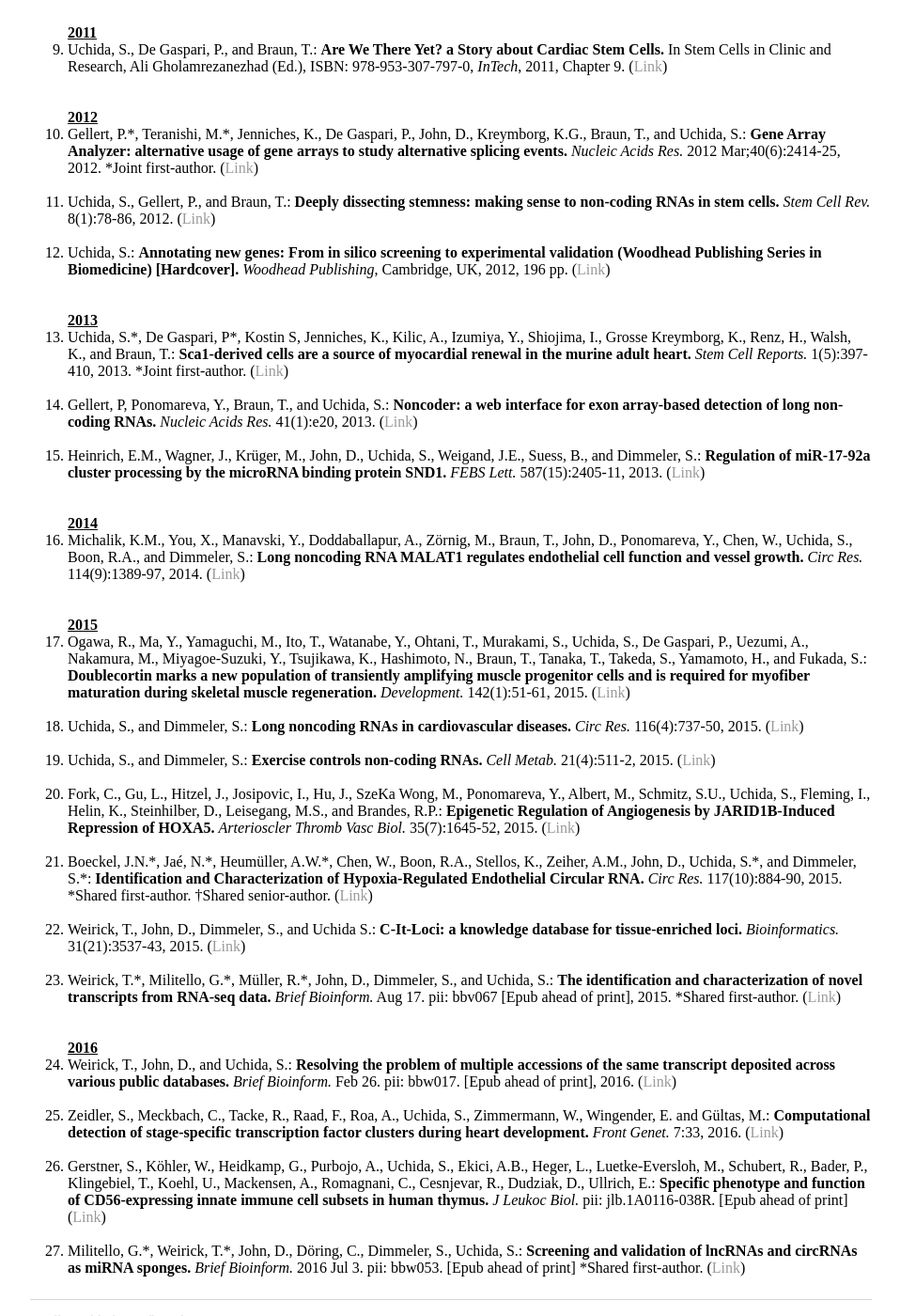
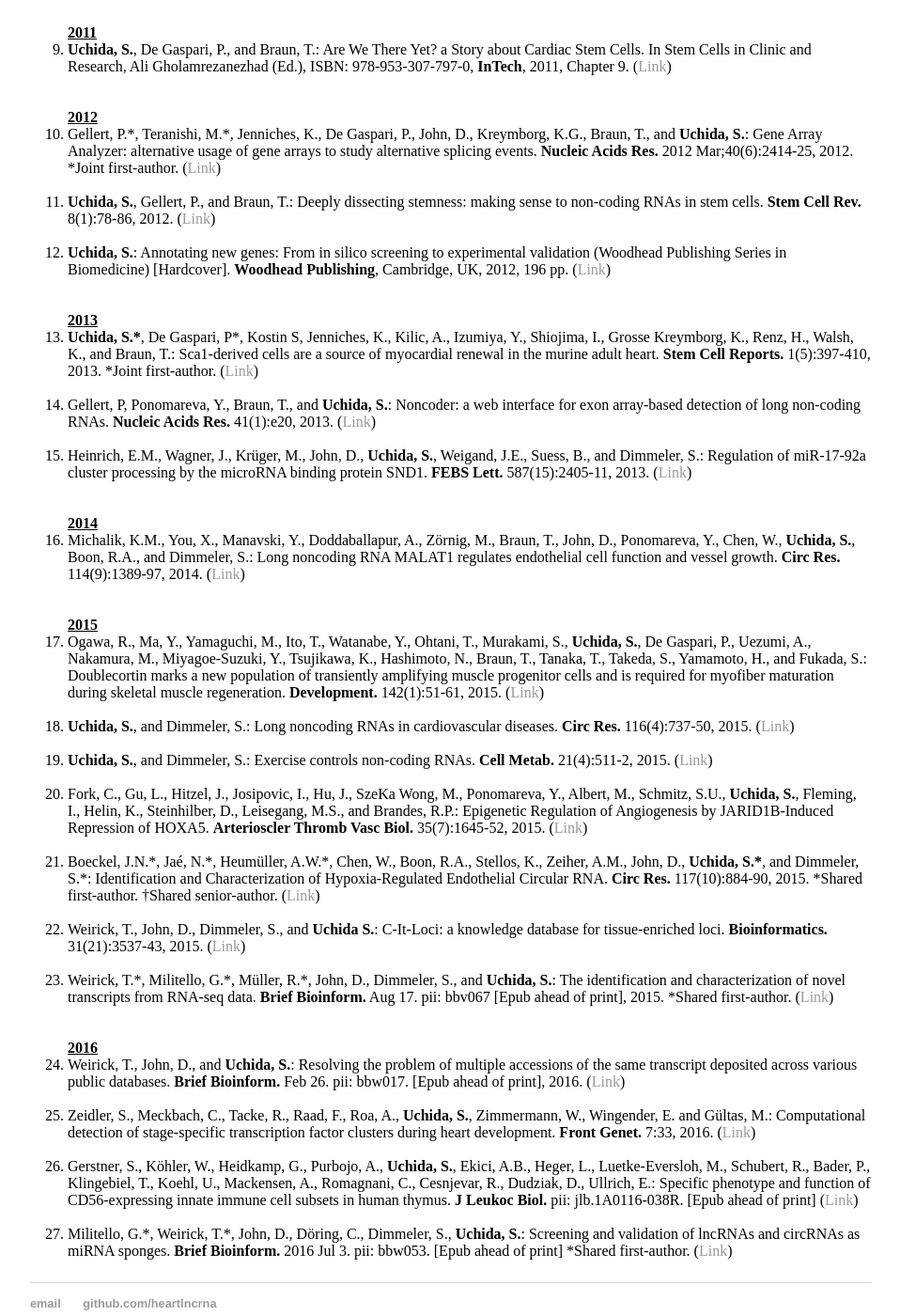
Before and after one commit to heartlncrna/heartlncrna.github.io, a Jekyll site: the page publications/pub_list.html, which Jekyll copies as it is, in a window 1280 px wide and 1400 px high, scrolled down 842 px. Shown: the whole window at 94% size, without its empty margins (160-1118 px from the left). Built offline with Jekyll 4.4.1, drawn with Linux system fonts in a browser that asks for light colours; some of the changed text lies outside the part shown.

Commit message:
Update pub_list.html

```diff
--- a/publications/pub_list.html
+++ b/publications/pub_list.html
@@ -31,124 +31,124 @@
 
 				<br>
 
-				<li>Fushimi, K., Uchida, S., Matsushita, R., and Tsukahara, T.: <b>Prediction of tertiary structure of NSSRs' RNA recognition motif and the RNA binding activity.</b> <i>Sci. Tech. Adv. Mater.</i> 6:475-483, 2005.</li>
+				<li>Fushimi, K., <b>Uchida, S.</b>, Matsushita, R., and Tsukahara, T.: Prediction of tertiary structure of NSSRs' RNA recognition motif and the RNA binding activity. <b>Sci. Tech. Adv. Mater.</b> 6:475-483, 2005.</li>
 			<br>
 			<br>
 
 			<strong><u> 2007 </u></strong>
-				<li>Uchida, S., Fuke, S., and Tsukahara, T.: <b>Upregulations of Gata4 and oxytocin receptor are important in cardiomyocyte differentiation processes of P19CL6 cells.</b> <i>J Cell Biochem.</i> 100(3):629-41, 2007. (<a href="http://onlinelibrary.wiley.com/doi/10.1002/jcb.21094/abstract?systemMessage=Wiley+Online+Library+will+have+be+unavailable+on+Saturday+5th+December+from+10:00-14:00+GMT+/+05:00-09:00+EST+/+18:00-22:00+SGT+for+essential+maintenance.+Apologies+for+the+inconvenience."><span class="ptHyperlink">Link</span></a>)</li>
+				<li><b>Uchida, S.</b>, Fuke, S., and Tsukahara, T.: Upregulations of Gata4 and oxytocin receptor are important in cardiomyocyte differentiation processes of P19CL6 cells. <b>J Cell Biochem.</b> 100(3):629-41, 2007. (<a href="http://onlinelibrary.wiley.com/doi/10.1002/jcb.21094/abstract?systemMessage=Wiley+Online+Library+will+have+be+unavailable+on+Saturday+5th+December+from+10:00-14:00+GMT+/+05:00-09:00+EST+/+18:00-22:00+SGT+for+essential+maintenance.+Apologies+for+the+inconvenience."><span class="ptHyperlink">Link</span></a>)</li>
 			<br>
 			<br>
 
 			<strong><u> 2008 </u></strong>
-				<li>Belema-Bedada, F., Uchida, S., Martire, A., Kostin, S., and Braun, T.: <b>Efficient homing of multipotent adult mesenchymal stem cells depends on FROUNT-mediated clustering of CCR2.</b> <i>Cell Stem Cell.</i> 2(6):566-75, 2008. (<a href="http://www.sciencedirect.com/science/article/pii/S193459090800115X"><span class="ptHyperlink">Link</span></a>)</li>
+				<li>Belema-Bedada, F., <b>Uchida, S.</b>, Martire, A., Kostin, S., and Braun, T.: Efficient homing of multipotent adult mesenchymal stem cells depends on FROUNT-mediated clustering of CCR2. <b>Cell Stem Cell.</b> 2(6):566-75, 2008. (<a href="http://www.sciencedirect.com/science/article/pii/S193459090800115X"><span class="ptHyperlink">Link</span></a>)</li>
 			<br>
 			<br>
 
 			<strong><u> 2009 </u></strong>
-				<li>Uchida, S.*, Schneider, A.*, Wiesnet, M., Jungblut, B., Zarjitskaya, P., Jenniches, K., Kreymborg, K.G., Seeger, W., and Braun, T.: <b>An integrated approach for the systematic identification and characterization of heart-enriched genes with unknown functions.</b> <i>BMC Genomics.</i> 10:100, 2009. *Shared first-author. (<a href="http://www.biomedcentral.com/1471-2164/10/100"><span class="ptHyperlink">Link</span></a>)</li>
+				<li><b>Uchida, S.*</b>, Schneider, A.*, Wiesnet, M., Jungblut, B., Zarjitskaya, P., Jenniches, K., Kreymborg, K.G., Seeger, W., and Braun, T.: An integrated approach for the systematic identification and characterization of heart-enriched genes with unknown functions. <b>BMC Genomics.</b> 10:100, 2009. *Shared first-author. (<a href="http://www.biomedcentral.com/1471-2164/10/100"><span class="ptHyperlink">Link</span></a>)</li>
 
 				<br>
 
-				<li>Gellert, P., Uchida, S., and Braun, T.: <b>Exon Array Analyzer: a web interface for Affymetrix exon array analysis.</b> <i>Bioinformatics.</i> 25(24):3323-4, 2009. (<a href="http://bioinformatics.oxfordjournals.org/content/25/24/3323.long"><span class="ptHyperlink">Link</span></a>)</li>
+				<li>Gellert, P., <b>Uchida, S.</b>, and Braun, T.: Exon Array Analyzer: a web interface for Affymetrix exon array analysis. <b>Bioinformatics.</b> 25(24):3323-4, 2009. (<a href="http://bioinformatics.oxfordjournals.org/content/25/24/3323.long"><span class="ptHyperlink">Link</span></a>)</li>
 
 			<br>
 			<br>
 
 			<strong><u> 2010 </u></strong>
-				<li>Gellert, P., Jenniches, K.*, Braun, T., and Uchida, S.: <b>C-It: a knowledge database for tissue-enriched genes.</b> <i>Bioinformatics.</i> 26(18):2328-33, 2010. (<a href="http://bioinformatics.oxfordjournals.org/content/26/18/2328.long"><span class="ptHyperlink">Link</span></a>)</li>
+				<li>Gellert, P., Jenniches, K.*, Braun, T., and <b>Uchida, S.</b>: C-It: a knowledge database for tissue-enriched genes. <b>Bioinformatics.</b> 26(18):2328-33, 2010. (<a href="http://bioinformatics.oxfordjournals.org/content/26/18/2328.long"><span class="ptHyperlink">Link</span></a>)</li>
 
 				<br>
 
-				<li>Kreymborg, K.g., Uchida, S., Gellert, P., Schneider, A., Boettger, T., Voswinckel, R., Wietelmann, A., Szibor, M., Weissmann, N., Ghofrani, A.H., Schermuly, R., Schranz, D., Seeger, W., and Braun, T.: <b>Identification of right heart-enriched genes in a murine model of chronic outflow tract obstruction.</b> <i>J Mol Cell Cardiol.</i> 49(4):598-605, 2010. (<a href="http://www.sciencedirect.com/science/article/pii/S0022282810002798"><span class="ptHyperlink">Link</span></a>)</li>
+				<li>Kreymborg, K.g., <b>Uchida, S.</b>, Gellert, P., Schneider, A., Boettger, T., Voswinckel, R., Wietelmann, A., Szibor, M., Weissmann, N., Ghofrani, A.H., Schermuly, R., Schranz, D., Seeger, W., and Braun, T.: Identification of right heart-enriched genes in a murine model of chronic outflow tract obstruction. <b>J Mol Cell Cardiol.</b> 49(4):598-605, 2010. (<a href="http://www.sciencedirect.com/science/article/pii/S0022282810002798"><span class="ptHyperlink">Link</span></a>)</li>
 
 			<br>
 			<br>
 
 			<strong><u> 2011 </u></strong>
-				<li>Uchida, S., De Gaspari, P., and Braun, T.: <b>Are We There Yet? a Story about Cardiac Stem Cells.</b> In Stem Cells in Clinic and Research, Ali Gholamrezanezhad (Ed.), ISBN: 978-953-307-797-0, <i>InTech</i>, 2011, Chapter 9. (<a href="http://www.intechopen.com/books/howtoreference/stem-cells-in-clinic-and-research/are-we-there-yet-a-story-about-cardiac-stem-cells"><span class="ptHyperlink">Link</span></a>)</li>
+				<li><b>Uchida, S.</b>, De Gaspari, P., and Braun, T.: Are We There Yet? a Story about Cardiac Stem Cells. In Stem Cells in Clinic and Research, Ali Gholamrezanezhad (Ed.), ISBN: 978-953-307-797-0, <b>InTech</b>, 2011, Chapter 9. (<a href="http://www.intechopen.com/books/howtoreference/stem-cells-in-clinic-and-research/are-we-there-yet-a-story-about-cardiac-stem-cells"><span class="ptHyperlink">Link</span></a>)</li>
 
 			<br>
 			<br>
 
 			<strong><u> 2012 </u></strong>
-				<li>Gellert, P.*, Teranishi, M.*, Jenniches, K., De Gaspari, P., John, D., Kreymborg, K.G., Braun, T., and Uchida, S.: <b>Gene Array Analyzer: alternative usage of gene arrays to study alternative splicing events.</b> <i>Nucleic Acids Res.</i> 2012 Mar;40(6):2414-25, 2012. *Joint first-author. (<a href="http://nar.oxfordjournals.org/content/40/6/2414.long"><span class="ptHyperlink">Link</span></a>)</li>
+				<li>Gellert, P.*, Teranishi, M.*, Jenniches, K., De Gaspari, P., John, D., Kreymborg, K.G., Braun, T., and <b>Uchida, S.</b>: Gene Array Analyzer: alternative usage of gene arrays to study alternative splicing events. <b>Nucleic Acids Res.</b> 2012 Mar;40(6):2414-25, 2012. *Joint first-author. (<a href="http://nar.oxfordjournals.org/content/40/6/2414.long"><span class="ptHyperlink">Link</span></a>)</li>
 
 				<br>
 
-				<li>Uchida, S., Gellert, P., and Braun, T.: <b>Deeply dissecting stemness: making sense to non-coding RNAs in stem cells.</b> <i>Stem Cell Rev.</i> 8(1):78-86, 2012. (<a href="http://link.springer.com/article/10.1007%2Fs12015-011-9294-y"><span class="ptHyperlink">Link</span></a>)</li>
+				<li><b>Uchida, S.</b>, Gellert, P., and Braun, T.: Deeply dissecting stemness: making sense to non-coding RNAs in stem cells. <b>Stem Cell Rev.</b> 8(1):78-86, 2012. (<a href="http://link.springer.com/article/10.1007%2Fs12015-011-9294-y"><span class="ptHyperlink">Link</span></a>)</li>
 
 				<br>
 
-				<li>Uchida, S.: <b>Annotating new genes: From in silico screening to experimental validation (Woodhead Publishing Series in Biomedicine) [Hardcover].</b> <i>Woodhead Publishing</i>, Cambridge, UK, 2012, 196 pp. (<a href="http://store.elsevier.com/Annotating-New-Genes/Shizuka-Uchida/isbn-9781908818126/"><span class="ptHyperlink">Link</span></a>)</li>
+				<li><b>Uchida, S.</b>: Annotating new genes: From in silico screening to experimental validation (Woodhead Publishing Series in Biomedicine) [Hardcover]. <b>Woodhead Publishing</b>, Cambridge, UK, 2012, 196 pp. (<a href="http://store.elsevier.com/Annotating-New-Genes/Shizuka-Uchida/isbn-9781908818126/"><span class="ptHyperlink">Link</span></a>)</li>
 
 			<br>
 			<br>
 
 			<strong><u> 2013 </u></strong>
-				<li>Uchida, S.*, De Gaspari, P*, Kostin S, Jenniches, K., Kilic, A., Izumiya, Y., Shiojima, I., Grosse Kreymborg, K., Renz, H., Walsh, K., and Braun, T.: <b>Sca1-derived cells are a source of myocardial renewal in the murine adult heart.</b> <i>Stem Cell Reports.</i> 1(5):397-410, 2013. *Joint first-author. (<a href="http://www.sciencedirect.com/science/article/pii/S221367111300091X"><span class="ptHyperlink">Link</span></a>)</li>
+				<li><b>Uchida, S.*</b>, De Gaspari, P*, Kostin S, Jenniches, K., Kilic, A., Izumiya, Y., Shiojima, I., Grosse Kreymborg, K., Renz, H., Walsh, K., and Braun, T.: Sca1-derived cells are a source of myocardial renewal in the murine adult heart. <b>Stem Cell Reports.</b> 1(5):397-410, 2013. *Joint first-author. (<a href="http://www.sciencedirect.com/science/article/pii/S221367111300091X"><span class="ptHyperlink">Link</span></a>)</li>
 
 				<br>
 
-				<li>Gellert, P, Ponomareva, Y., Braun, T., and Uchida, S.: <b>Noncoder: a web interface for exon array-based detection of long non-coding RNAs.</b> <i>Nucleic Acids Res.</i> 41(1):e20, 2013. (<a href="http://nar.oxfordjournals.org/content/41/1/e20.long"><span class="ptHyperlink">Link</span></a>)</li>
+				<li>Gellert, P, Ponomareva, Y., Braun, T., and <b>Uchida, S.</b>: Noncoder: a web interface for exon array-based detection of long non-coding RNAs. <b>Nucleic Acids Res.</b> 41(1):e20, 2013. (<a href="http://nar.oxfordjournals.org/content/41/1/e20.long"><span class="ptHyperlink">Link</span></a>)</li>
 
 				<br>
 
-				<li>Heinrich, E.M., Wagner, J., Krüger, M., John, D., Uchida, S., Weigand, J.E., Suess, B., and Dimmeler, S.: <b>Regulation of miR-17-92a cluster processing by the microRNA binding protein SND1.</b> <i>FEBS Lett.</i> 587(15):2405-11, 2013. (<a href="http://www.sciencedirect.com/science/article/pii/S0014579313004547"><span class="ptHyperlink">Link</span></a>)</li>
+				<li>Heinrich, E.M., Wagner, J., Krüger, M., John, D., <b>Uchida, S.</b>, Weigand, J.E., Suess, B., and Dimmeler, S.: Regulation of miR-17-92a cluster processing by the microRNA binding protein SND1. <b>FEBS Lett.</b> 587(15):2405-11, 2013. (<a href="http://www.sciencedirect.com/science/article/pii/S0014579313004547"><span class="ptHyperlink">Link</span></a>)</li>
 
 			<br>
 			<br>
 
 			<strong><u> 2014 </u></strong>
-				<li>Michalik, K.M., You, X., Manavski, Y., Doddaballapur, A., Zörnig, M., Braun, T., John, D., Ponomareva, Y., Chen, W., Uchida, S., Boon, R.A., and Dimmeler, S.: <b>Long noncoding RNA MALAT1 regulates endothelial cell function and vessel growth.</b> <i>Circ Res.</i> 114(9):1389-97, 2014. (<a href="http://circres.ahajournals.org/content/114/9/1389.long"><span class="ptHyperlink">Link</span></a>)</li>
+				<li>Michalik, K.M., You, X., Manavski, Y., Doddaballapur, A., Zörnig, M., Braun, T., John, D., Ponomareva, Y., Chen, W., <b>Uchida, S.</b>, Boon, R.A., and Dimmeler, S.: Long noncoding RNA MALAT1 regulates endothelial cell function and vessel growth. <b>Circ Res.</b> 114(9):1389-97, 2014. (<a href="http://circres.ahajournals.org/content/114/9/1389.long"><span class="ptHyperlink">Link</span></a>)</li>
 
 			<br>
 			<br>
 
 			<strong><u> 2015 </u></strong>
-				<li>Ogawa, R., Ma, Y., Yamaguchi, M., Ito, T., Watanabe, Y., Ohtani, T., Murakami, S., Uchida, S., De Gaspari, P., Uezumi, A., Nakamura, M., Miyagoe-Suzuki, Y., Tsujikawa, K., Hashimoto, N., Braun, T., Tanaka, T., Takeda, S., Yamamoto, H., and Fukada, S.: <b>Doublecortin marks a new population of transiently amplifying muscle progenitor cells and is required for myofiber maturation during skeletal muscle regeneration.</b> <i>Development.</i> 142(1):51-61, 2015. (<a href="http://dev.biologists.org/content/142/1/51.long"><span class="ptHyperlink">Link</span></a>)</li>
+				<li>Ogawa, R., Ma, Y., Yamaguchi, M., Ito, T., Watanabe, Y., Ohtani, T., Murakami, S., <b>Uchida, S.</b>, De Gaspari, P., Uezumi, A., Nakamura, M., Miyagoe-Suzuki, Y., Tsujikawa, K., Hashimoto, N., Braun, T., Tanaka, T., Takeda, S., Yamamoto, H., and Fukada, S.: Doublecortin marks a new population of transiently amplifying muscle progenitor cells and is required for myofiber maturation during skeletal muscle regeneration. <b>Development.</b> 142(1):51-61, 2015. (<a href="http://dev.biologists.org/content/142/1/51.long"><span class="ptHyperlink">Link</span></a>)</li>
 
 				<br>
 
-				<li>Uchida, S., and Dimmeler, S.: <b>Long noncoding RNAs in cardiovascular diseases.</b> <i>Circ Res.</i> 116(4):737-50, 2015. (<a href="http://circres.ahajournals.org/content/116/4/737.long"><span class="ptHyperlink">Link</span></a>)</li>
+				<li><b>Uchida, S.</b>, and Dimmeler, S.: Long noncoding RNAs in cardiovascular diseases. <b>Circ Res.</b> 116(4):737-50, 2015. (<a href="http://circres.ahajournals.org/content/116/4/737.long"><span class="ptHyperlink">Link</span></a>)</li>
 
 				<br>
 
-				<li>Uchida, S., and Dimmeler, S.: <b>Exercise controls non-coding RNAs.</b> <i>Cell Metab.</i> 21(4):511-2, 2015. (<a href="http://www.sciencedirect.com/science/article/pii/S1550413115001175"><span class="ptHyperlink">Link</span></a>)</li>
+				<li><b>Uchida, S.</b>, and Dimmeler, S.: Exercise controls non-coding RNAs. <b>Cell Metab.</b> 21(4):511-2, 2015. (<a href="http://www.sciencedirect.com/science/article/pii/S1550413115001175"><span class="ptHyperlink">Link</span></a>)</li>
 
 				<br>
 
-				<li>Fork, C., Gu, L., Hitzel, J., Josipovic, I., Hu, J., SzeKa Wong, M., Ponomareva, Y., Albert, M., Schmitz, S.U., Uchida, S., Fleming, I., Helin, K., Steinhilber, D., Leisegang, M.S., and Brandes, R.P.: <b>Epigenetic Regulation of Angiogenesis by JARID1B-Induced Repression of HOXA5.</b> <i>Arterioscler Thromb Vasc Biol.</i> 35(7):1645-52, 2015. (<a href="http://atvb.ahajournals.org/content/35/7/1645.long"><span class="ptHyperlink">Link</span></a>)</li>
+				<li>Fork, C., Gu, L., Hitzel, J., Josipovic, I., Hu, J., SzeKa Wong, M., Ponomareva, Y., Albert, M., Schmitz, S.U., <b>Uchida, S.</b>, Fleming, I., Helin, K., Steinhilber, D., Leisegang, M.S., and Brandes, R.P.: Epigenetic Regulation of Angiogenesis by JARID1B-Induced Repression of HOXA5. <b>Arterioscler Thromb Vasc Biol.</b> 35(7):1645-52, 2015. (<a href="http://atvb.ahajournals.org/content/35/7/1645.long"><span class="ptHyperlink">Link</span></a>)</li>
 
 				<br>
 
-				<li>Boeckel, J.N.*, Jaé, N.*, Heumüller, A.W.*, Chen, W., Boon, R.A., Stellos, K., Zeiher, A.M., John, D., Uchida, S.*, and Dimmeler, S.*: <b>Identification and Characterization of Hypoxia-Regulated Endothelial Circular RNA.</b> <i>Circ Res.</i> 117(10):884-90, 2015. *Shared first-author. †Shared senior-author. (<a href="http://circres.ahajournals.org/content/117/10/884.long"><span class="ptHyperlink">Link</span></a>)</li>
+				<li>Boeckel, J.N.*, Jaé, N.*, Heumüller, A.W.*, Chen, W., Boon, R.A., Stellos, K., Zeiher, A.M., John, D., <b>Uchida, S.*</b>, and Dimmeler, S.*: Identification and Characterization of Hypoxia-Regulated Endothelial Circular RNA. <b>Circ Res.</b> 117(10):884-90, 2015. *Shared first-author. †Shared senior-author. (<a href="http://circres.ahajournals.org/content/117/10/884.long"><span class="ptHyperlink">Link</span></a>)</li>
 
 				<br>
 
-				<li>Weirick, T., John, D., Dimmeler, S., and Uchida S.: <b>C-It-Loci: a knowledge database for tissue-enriched loci.</b> <i>Bioinformatics.</i> 31(21):3537-43, 2015. (<a href="http://bioinformatics.oxfordjournals.org/content/31/21/3537.long"><span class="ptHyperlink">Link</span></a>)</li>
+				<li>Weirick, T., John, D., Dimmeler, S., and <b>Uchida S.</b>: C-It-Loci: a knowledge database for tissue-enriched loci. <b>Bioinformatics.</b> 31(21):3537-43, 2015. (<a href="http://bioinformatics.oxfordjournals.org/content/31/21/3537.long"><span class="ptHyperlink">Link</span></a>)</li>
 
 				<br>
 
-				<li>Weirick, T.*, Militello, G.*, Müller, R.*, John, D., Dimmeler, S., and Uchida, S.: <b>The identification and characterization of novel transcripts from RNA-seq data.</b> <i>Brief Bioinform.</i> Aug 17. pii: bbv067 [Epub ahead of print], 2015. *Shared first-author. (<a href="http://bib.oxfordjournals.org/content/early/2015/08/13/bib.bbv067.abstract"><span class="ptHyperlink">Link</span></a>)</li>
+				<li>Weirick, T.*, Militello, G.*, Müller, R.*, John, D., Dimmeler, S., and <b>Uchida, S.</b>: The identification and characterization of novel transcripts from RNA-seq data. <b>Brief Bioinform.</b> Aug 17. pii: bbv067 [Epub ahead of print], 2015. *Shared first-author. (<a href="http://bib.oxfordjournals.org/content/early/2015/08/13/bib.bbv067.abstract"><span class="ptHyperlink">Link</span></a>)</li>
 
 			<br>
 			<br>
 
 			<strong><u> 2016 </u></strong>
-				<li>Weirick, T., John, D., and Uchida, S.: <b>Resolving the problem of multiple accessions of the same transcript deposited across various public databases.</b> <i>Brief Bioinform.</i> Feb 26. pii: bbw017. [Epub ahead of print], 2016. (<a href="http://bib.oxfordjournals.org/content/early/2016/02/20/bib.bbw017.abstract"><span class="ptHyperlink">Link</span></a>)</li>
+				<li>Weirick, T., John, D., and <b>Uchida, S.</b>: Resolving the problem of multiple accessions of the same transcript deposited across various public databases. <b>Brief Bioinform.</b> Feb 26. pii: bbw017. [Epub ahead of print], 2016. (<a href="http://bib.oxfordjournals.org/content/early/2016/02/20/bib.bbw017.abstract"><span class="ptHyperlink">Link</span></a>)</li>
 
 				<br>
 
-				<li>Zeidler, S., Meckbach, C., Tacke, R., Raad, F., Roa, A., Uchida, S., Zimmermann, W., Wingender, E. and Gültas, M.: <b>Computational detection of stage-specific transcription factor clusters during heart development.</b> <i>Front Genet.</i> 7:33, 2016. (<a href="http://journal.frontiersin.org/article/10.3389/fgene.2016.00033/full"><span class="ptHyperlink">Link</span></a>)</li>
+				<li>Zeidler, S., Meckbach, C., Tacke, R., Raad, F., Roa, A., <b>Uchida, S.</b>, Zimmermann, W., Wingender, E. and Gültas, M.: Computational detection of stage-specific transcription factor clusters during heart development. <b>Front Genet.</b> 7:33, 2016. (<a href="http://journal.frontiersin.org/article/10.3389/fgene.2016.00033/full"><span class="ptHyperlink">Link</span></a>)</li>
 
 				<br>
 
-				<li>Gerstner, S., Köhler, W., Heidkamp, G., Purbojo, A., Uchida, S., Ekici, A.B., Heger, L., Luetke-Eversloh, M., Schubert, R., Bader, P., Klingebiel, T., Koehl, U., Mackensen, A., Romagnani, C., Cesnjevar, R., Dudziak, D., Ullrich, E.: <b>Specific phenotype and function of CD56-expressing innate immune cell subsets in human thymus.</b> <i>J Leukoc Biol.</i> pii: jlb.1A0116-038R. [Epub ahead of print] (<a href="http://www.jleukbio.org/content/early/2016/06/28/jlb.1A0116-038R.abstract"><span class="ptHyperlink">Link</span></a>)</li>
+				<li>Gerstner, S., Köhler, W., Heidkamp, G., Purbojo, A., <b>Uchida, S.</b>, Ekici, A.B., Heger, L., Luetke-Eversloh, M., Schubert, R., Bader, P., Klingebiel, T., Koehl, U., Mackensen, A., Romagnani, C., Cesnjevar, R., Dudziak, D., Ullrich, E.: Specific phenotype and function of CD56-expressing innate immune cell subsets in human thymus. <b>J Leukoc Biol.</b> pii: jlb.1A0116-038R. [Epub ahead of print] (<a href="http://www.jleukbio.org/content/early/2016/06/28/jlb.1A0116-038R.abstract"><span class="ptHyperlink">Link</span></a>)</li>
 
 				<br>
 
-				<li>Militello, G.*, Weirick, T.*, John, D., Döring, C., Dimmeler, S., Uchida, S.: <b>Screening and validation of lncRNAs and circRNAs as miRNA sponges.</b> <i>Brief Bioinform.</i> 2016 Jul 3. pii: bbw053. [Epub ahead of print] *Shared first-author. (<a href="http://bib.oxfordjournals.org/content/early/2016/07/02/bib.bbw053.abstract"><span class="ptHyperlink">Link</span></a>)</li>
+				<li>Militello, G.*, Weirick, T.*, John, D., Döring, C., Dimmeler, S., <b>Uchida, S.</b>: Screening and validation of lncRNAs and circRNAs as miRNA sponges. <b>Brief Bioinform.</b> 2016 Jul 3. pii: bbw053. [Epub ahead of print] *Shared first-author. (<a href="http://bib.oxfordjournals.org/content/early/2016/07/02/bib.bbw053.abstract"><span class="ptHyperlink">Link</span></a>)</li>
 			</ol>
 			</p>
 </div>
```
